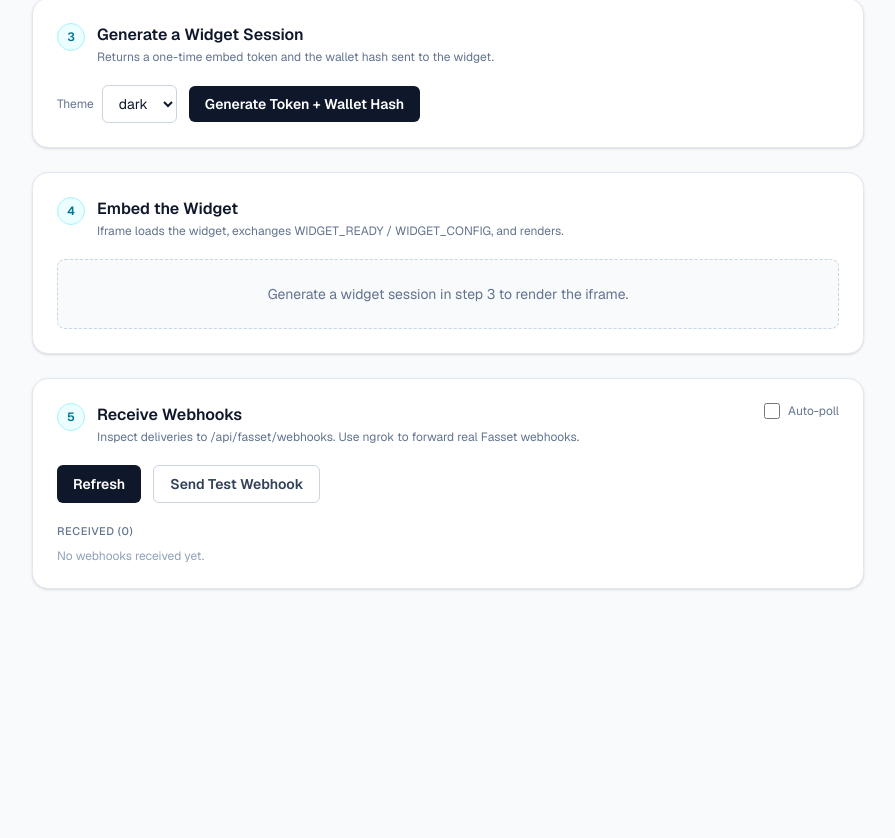
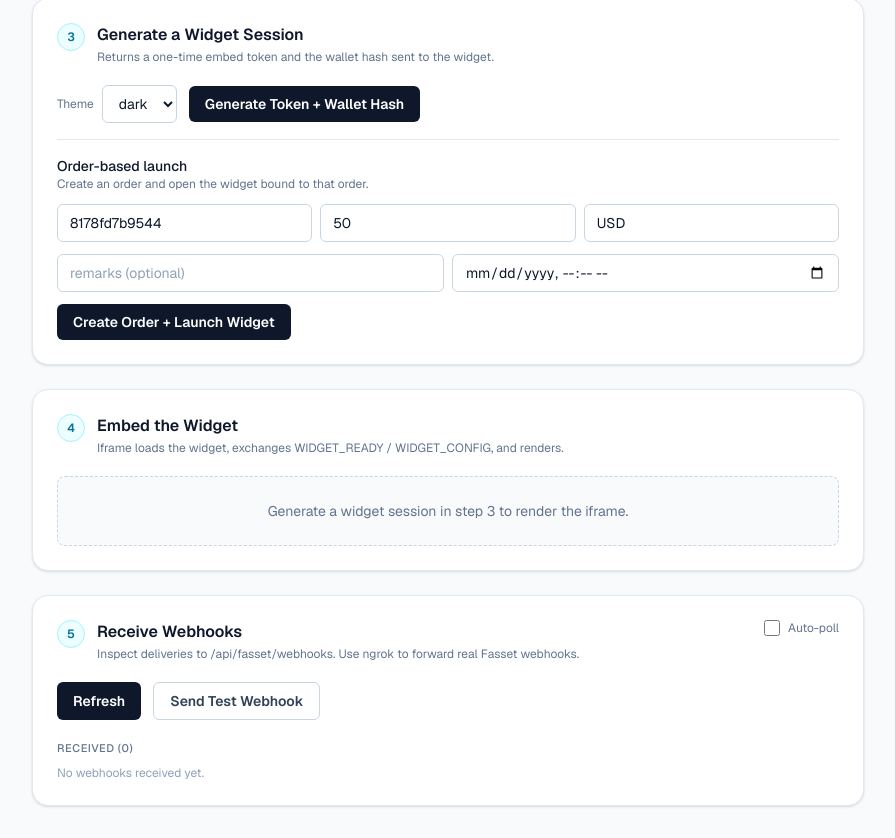
Before and after one commit to FassetIO/FaaS-integration-example, a Next.js app: page / in a window 1280 px wide. Shown: the part 893-1731 px from the top of the page, without its empty margins (0-895 px from the left). Before the commit the page ends 1514 px from the top, so only its background shows below. Built offline with nearby package versions, Linux system fonts and the light colour scheme.

Commit message:
chore: order integrated

```diff
--- /dev/null
+++ b/src/app/api/fasset/orders/route.ts
@@ -0,0 +1,64 @@
+import { NextRequest, NextResponse } from "next/server";
+import { buildRequestRecord, createOrder, getOrder } from "@/lib/fasset";
+
+export async function POST(request: NextRequest) {
+  try {
+    const body = (await request.json()) as {
+      partnerUserId?: string;
+      externalOrderRef?: string;
+      fiatAmount?: string;
+      fiatCurrency?: string;
+      expiresAt?: string;
+      remarks?: string;
+    };
+
+    if (!body.partnerUserId || !body.externalOrderRef || !body.fiatAmount || !body.fiatCurrency) {
+      return NextResponse.json({ message: "partnerUserId, externalOrderRef, fiatAmount, fiatCurrency are required" }, { status: 400 });
+    }
+
+    const result = await createOrder({
+      partnerUserId: body.partnerUserId,
+      externalOrderRef: body.externalOrderRef,
+      fiatAmount: body.fiatAmount,
+      fiatCurrency: body.fiatCurrency,
+      expiresAt: body.expiresAt,
+      remarks: body.remarks,
+    });
+
+    const meta = {
+      ...(result.meta ?? {}),
+      request: buildRequestRecord("/orders", { method: "POST", body: JSON.stringify(body) }),
+    };
+
+    const { meta: _ignored, ...responseBody } = result;
+    return NextResponse.json(responseBody, { status: 201, headers: { "x-fasset-meta": JSON.stringify(meta) } });
+  } catch (err: unknown) {
+    const message = err instanceof Error ? err.message : "Unknown error";
+    return NextResponse.json({ message }, { status: 500 });
+  }
+}
+
+export async function GET(request: NextRequest) {
+  try {
+    const { searchParams } = new URL(request.url);
+    const orderId = searchParams.get("orderId") || undefined;
+    const externalOrderRef = searchParams.get("externalOrderRef") || undefined;
+
+    if (!orderId && !externalOrderRef) {
+      return NextResponse.json({ message: "Provide orderId or externalOrderRef" }, { status: 400 });
+    }
+
+    const result = await getOrder({ orderId, externalOrderRef });
+
+    const meta = {
+      ...(result.meta ?? {}),
+      request: buildRequestRecord(`/orders?${orderId ? `orderId=${orderId}` : `externalOrderRef=${externalOrderRef}`}`),
+    };
+
+    const { meta: _ignored, ...body } = result;
+    return NextResponse.json(body, { headers: { "x-fasset-meta": JSON.stringify(meta) } });
+  } catch (err: unknown) {
+    const message = err instanceof Error ? err.message : "Unknown error";
+    return NextResponse.json({ message }, { status: 500 });
+  }
+}
--- a/src/app/api/fasset/widget-session/route.ts
+++ b/src/app/api/fasset/widget-session/route.ts
@@ -12,6 +12,7 @@ export async function POST(request: NextRequest) {
   try {
     const body = (await request.json()) as {
       partnerUserId?: string;
+      orderId?: string;
       theme?: "light" | "dark";
     };
 
@@ -22,7 +23,7 @@ export async function POST(request: NextRequest) {
     const theme = body.theme ?? "dark";
 
     const [tokenResp, walletsResp] = await Promise.all([
-      generateEmbedToken(body.partnerUserId, theme),
+      generateEmbedToken(body.partnerUserId, body.orderId, theme),
       getPartnerUserWallets(body.partnerUserId),
     ]);
 
@@ -33,7 +34,7 @@ export async function POST(request: NextRequest) {
         requests: [
           buildRequestRecord("/partners/embed-token", {
             method: "POST",
-          body: JSON.stringify({ partnerUserId: body.partnerUserId, theme }),
+            body: JSON.stringify({ partnerUserId: body.partnerUserId, ...(body.orderId ? { orderId: body.orderId } : {}), theme }),
           }),
           buildRequestRecord(`/partners/get-partner-user-wallets?partnerUserId=${body.partnerUserId}`),
         ],
--- a/src/app/page.tsx
+++ b/src/app/page.tsx
@@ -26,6 +26,17 @@ type WidgetSession = {
   walletHash: string;
   widgetUrl: string;
   wallets: Wallet[];
+};
+
+type Order = {
+  id: string;
+  externalOrderRef: string;
+  fiatAmount: string;
+  fiatCurrency: string;
+  paidSoFar: string;
+  status: string;
+  expiresAt?: string | null;
+  remarks?: string | null;
 };
 
 type TransactionItem = {
@@ -93,6 +104,23 @@ export default function Home() {
 
   const [widgetSession, setWidgetSession] = useState<WidgetSession | null>(null);
   const [widgetTheme, setWidgetTheme] = useState<"light" | "dark">("dark");
+
+  function genHex(len: number) {
+    try {
+      const bytes = crypto.getRandomValues(new Uint8Array(Math.ceil(len / 2)));
+      return Array.from(bytes).map((b) => b.toString(16).padStart(2, "0")).join("").slice(0, len);
+    } catch {
+      // fallback
+      return Array.from({ length: len }, () => Math.floor(Math.random() * 16).toString(16)).join("");
+    }
+  }
+
+  const [orderExternalRef, setOrderExternalRef] = useState(() => genHex(12));
+  const [orderFiatAmount, setOrderFiatAmount] = useState("50");
+  const [orderFiatCurrency, setOrderFiatCurrency] = useState("USD");
+  const [orderRemarks, setOrderRemarks] = useState("");
+  const [orderExpiresAt, setOrderExpiresAt] = useState("");
+  const [createdOrder, setCreatedOrder] = useState<Order | null>(null);
   const [iframeKey, setIframeKey] = useState<string | null>(null);
 
   const [requestLog, setRequestLog] = useState<RequestRecord[] | null>(null);
@@ -337,6 +365,57 @@ export default function Home() {
     setEventLog((logs) => ["Widget session generated", ...logs].slice(0, 15));
   }
 
+  async function createOrderAndLaunch() {
+    if (!selectedPartnerUserId) {
+      setError("Select a partner user first");
+      return;
+    }
+
+    const orderBody = {
+      partnerUserId: selectedPartnerUserId,
+      externalOrderRef: orderExternalRef,
+      fiatAmount: orderFiatAmount,
+      fiatCurrency: orderFiatCurrency,
+      remarks: orderRemarks || undefined,
+      expiresAt: orderExpiresAt || undefined,
+    };
+
+    const orderResp = await runRequest(() =>
+      trackedFetch("/api/fasset/orders", {
+        method: "POST",
+        headers: { "Content-Type": "application/json" },
+        body: JSON.stringify(orderBody),
+      }),
+    );
+
+    const orderData =
+      typeof orderResp === "object" && orderResp && "data" in orderResp
+        ? // some endpoints return { data: { order: {...} } } and some return { data: { ...orderFields } }
+          (((orderResp as any).data.order as Order) ?? ((orderResp as any).data as Order))
+        : null;
+
+    if (!orderData) {
+      setError("Failed to create order");
+      return;
+    }
+
+    setCreatedOrder(orderData);
+
+    // Now launch widget session bound to the created order
+    const sessionResp = await runRequest(() =>
+      trackedFetch("/api/fasset/widget-session", {
+        method: "POST",
+        headers: { "Content-Type": "application/json" },
+        body: JSON.stringify({ partnerUserId: selectedPartnerUserId, orderId: orderData.id, theme: widgetTheme }),
+      }),
+    );
+
+    const session = typeof sessionResp === "object" && sessionResp && "data" in sessionResp ? (sessionResp.data as WidgetSession) : null;
+
+    setWidgetSession(session);
+    setEventLog((logs) => ["Widget session generated (order-bound)", ...logs].slice(0, 15));
+  }
+
   const loadWebhooks = useCallback(async () => {
     try {
       const parsed = await trackedFetch("/api/fasset/webhooks");
@@ -546,6 +625,57 @@ export default function Home() {
               <button onClick={createWidgetSession} className={primaryButtonClass} disabled={loading}>
                 Generate Token + Wallet Hash
               </button>
+            </div>
+
+            <div className="mt-4 border-t border-slate-200 pt-4">
+              <p className="text-sm font-medium text-slate-900">Order-based launch</p>
+              <p className="text-xs text-slate-500">Create an order and open the widget bound to that order.</p>
+
+              <div className="mt-3 grid gap-2 sm:grid-cols-3">
+                <input
+                  className={inputClass}
+                  value={orderExternalRef}
+                  onChange={(e) => setOrderExternalRef(e.target.value)}
+                  placeholder="externalOrderRef"
+                />
+                <input
+                  className={inputClass}
+                  value={orderFiatAmount}
+                  onChange={(e) => setOrderFiatAmount(e.target.value)}
+                  placeholder="fiatAmount"
+                />
+                <input
+                  className={inputClass}
+                  value={orderFiatCurrency}
+                  onChange={(e) => setOrderFiatCurrency(e.target.value)}
+                  placeholder="fiatCurrency"
+                />
+              </div>
+
+              <div className="mt-3 grid gap-2 sm:grid-cols-2">
+                <input
+                  className={inputClass}
+                  value={orderRemarks}
+                  onChange={(e) => setOrderRemarks(e.target.value)}
+                  placeholder="remarks (optional)"
+                />
+                <input
+                  type="datetime-local"
+                  className={inputClass}
+                  value={orderExpiresAt}
+                  onChange={(e) => setOrderExpiresAt(e.target.value)}
+                  placeholder="expiresAt (optional)"
+                />
+              </div>
+
+              <div className="mt-3">
+                <button onClick={createOrderAndLaunch} className={primaryButtonClass} disabled={loading}>
+                  Create Order + Launch Widget
+                </button>
+                {createdOrder ? (
+                  <div className="mt-2 text-xs text-slate-600">Order created: {createdOrder.id} ({createdOrder.status})</div>
+                ) : null}
+              </div>
             </div>
 
             {widgetSession ? (
--- a/src/lib/fasset.ts
+++ b/src/lib/fasset.ts
@@ -142,11 +142,55 @@ export async function getPartnerUsers(page = 1, pageSize = 20) {
   );
 }
 
-export async function generateEmbedToken(partnerUserId: string, theme: "light" | "dark" = "dark") {
+export async function generateEmbedToken(
+  partnerUserId: string,
+  orderId?: string,
+  theme: "light" | "dark" = "dark",
+) {
+  const body: Record<string, unknown> = { partnerUserId, theme };
+  if (orderId) {
+    body.orderId = orderId;
+  }
+
   return requestFasset<{ token: string }>("/partners/embed-token", {
     method: "POST",
-    body: JSON.stringify({ partnerUserId, theme }),
+    body: JSON.stringify(body),
   });
+}
+
+export type CreateOrderInput = {
+  partnerUserId: string;
+  externalOrderRef: string;
+  fiatAmount: string;
+  fiatCurrency: string;
+  expiresAt?: string;
+  remarks?: string;
+};
+
+export type OrderOutput = {
+  id: string;
+  externalOrderRef: string;
+  fiatAmount: string;
+  fiatCurrency: string;
+  paidSoFar: string;
+  status: string;
+  expiresAt?: string | null;
+  remarks?: string | null;
+};
+
+export async function createOrder(input: CreateOrderInput) {
+  return requestFasset<{ order: OrderOutput }>("/orders", {
+    method: "POST",
+    body: JSON.stringify(input),
+  });
+}
+
+export async function getOrder(options: { orderId?: string; externalOrderRef?: string }) {
+  const params = new URLSearchParams();
+  if (options.orderId) params.set("orderId", options.orderId);
+  if (options.externalOrderRef) params.set("externalOrderRef", options.externalOrderRef);
+
+  return requestFasset<{ order: OrderOutput }>(`/orders?${params.toString()}`);
 }
 
 export async function getPartnerUserWallets(partnerUserId: string) {
```
Lines whose indentation alone changed are shown as unchanged.
